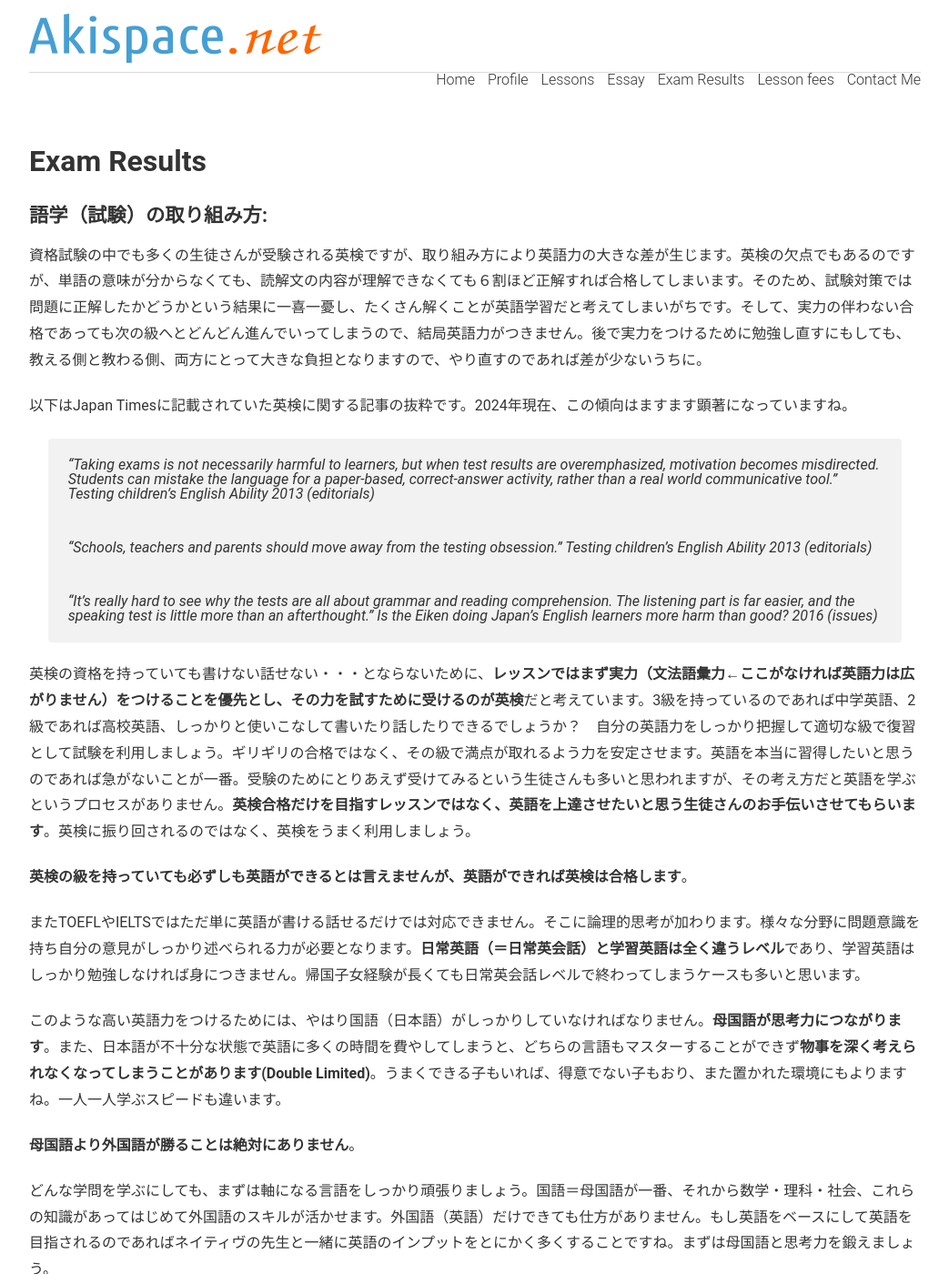
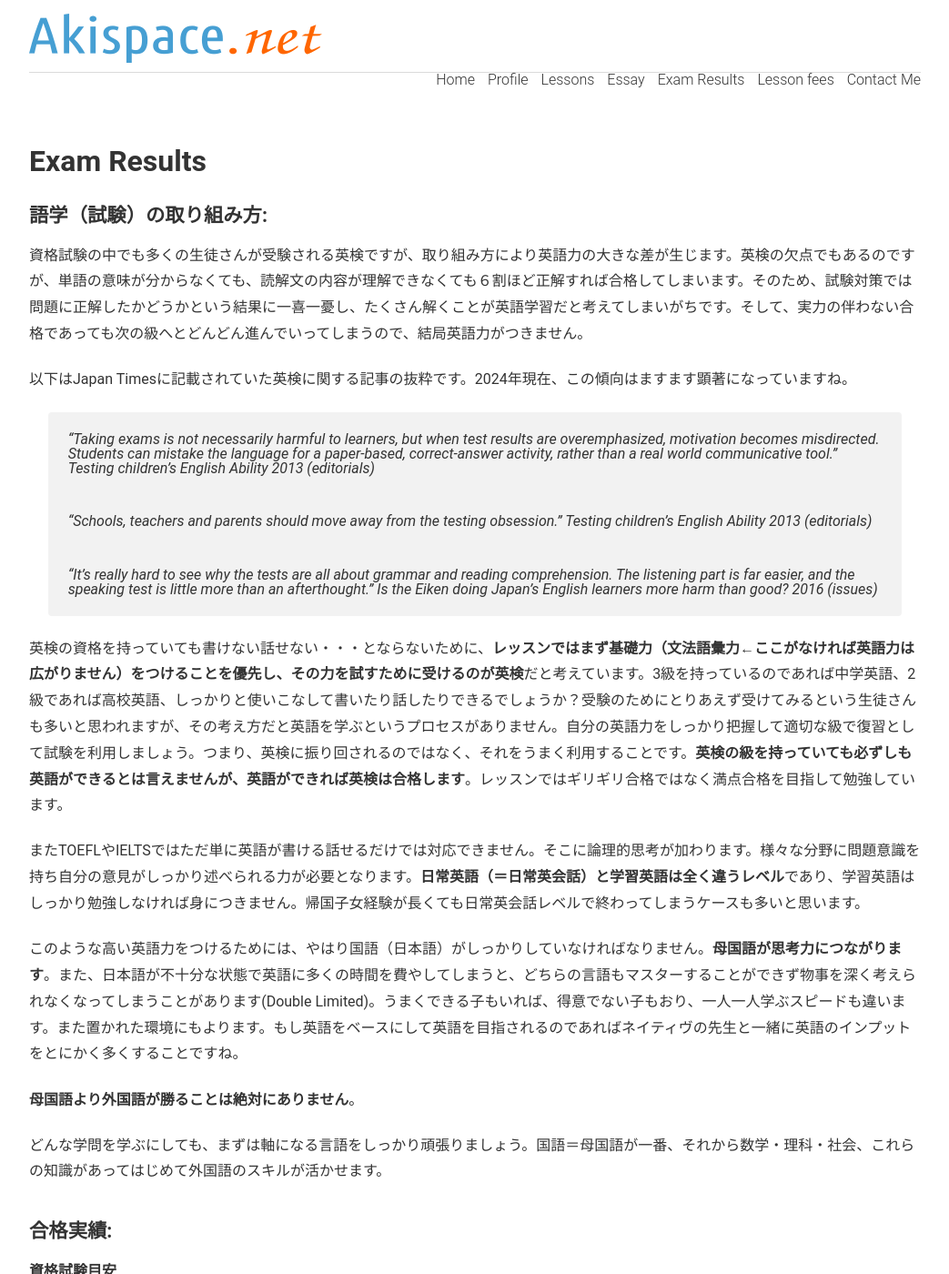
Before and after one commit to phocean/akispace, a Jekyll site: the page built from exam_results.md, in a window 1280 px wide and 1400 px high. Shown: the whole window at 91% size, without its empty margins (118-1161 px from the left). Built offline with Jekyll 4.4.1, drawn with Linux system fonts in a browser that asks for light colours.

Commit message:
Update exam_results.md

```diff
--- a/exam_results.md
+++ b/exam_results.md
@@ -10,7 +10,7 @@
 
 <h4>語学（試験）の取り組み方:</h4>
 
-資格試験の中でも多くの生徒さんが受験される英検ですが、取り組み方により英語力の大きな差が生じます。英検の欠点でもあるのですが、単語の意味が分からなくても、読解文の内容が理解できなくても６割ほど正解すれば合格してしまいます。そのため、試験対策では問題に正解したかどうかという結果に一喜一憂し、たくさん解くことが英語学習だと考えてしまいがちです。そして、実力の伴わない合格であっても次の級へとどんどん進んでいってしまうので、結局英語力がつきません。後で実力をつけるために勉強し直すにもしても、教える側と教わる側、両方にとって大きな負担となりますので、やり直すのであれば差が少ないうちに。
+資格試験の中でも多くの生徒さんが受験される英検ですが、取り組み方により英語力の大きな差が生じます。英検の欠点でもあるのですが、単語の意味が分からなくても、読解文の内容が理解できなくても６割ほど正解すれば合格してしまいます。そのため、試験対策では問題に正解したかどうかという結果に一喜一憂し、たくさん解くことが英語学習だと考えてしまいがちです。そして、実力の伴わない合格であっても次の級へとどんどん進んでいってしまうので、結局英語力がつきません。
 
 以下はJapan Timesに記載されていた英検に関する記事の抜粋です。2024年現在、この傾向はますます顕著になっていますね。
 
@@ -20,17 +20,15 @@
 >
 > "It's really hard to see why the tests are all about grammar and reading comprehension. The listening part is far easier, and the speaking test is little more than an afterthought." Is the Eiken doing Japan's English learners more harm than good? 2016 (issues)
 
-英検の資格を持っていても書けない話せない・・・とならないために、<strong>レッスンではまず実力（文法語彙力←ここがなければ英語力は広がりません）をつけることを優先とし、その力を試すために受けるのが英検</strong>だと考えています。3級を持っているのであれば中学英語、2級であれば高校英語、しっかりと使いこなして書いたり話したりできるでしょうか？　自分の英語力をしっかり把握して適切な級で復習として試験を利用しましょう。ギリギリの合格ではなく、その級で満点が取れるよう力を安定させます。英語を本当に習得したいと思うのであれば急がないことが一番。受験のためにとりあえず受けてみるという生徒さんも多いと思われますが、その考え方だと英語を学ぶというプロセスがありません。**英検合格だけを目指すレッスンではなく、英語を上達させたいと思う生徒さんのお手伝いさせてもらいます**。英検に振り回されるのではなく、英検をうまく利用しましょう。
-
-**英検の級を持っていても必ずしも英語ができるとは言えませんが、英語ができれば英検は合格します**。
+英検の資格を持っていても書けない話せない・・・とならないために、<strong>レッスンではまず基礎力（文法語彙力←ここがなければ英語力は広がりません）をつけることを優先し、その力を試すために受けるのが英検</strong>だと考えています。3級を持っているのであれば中学英語、2級であれば高校英語、しっかりと使いこなして書いたり話したりできるでしょうか？受験のためにとりあえず受けてみるという生徒さんも多いと思われますが、その考え方だと英語を学ぶというプロセスがありません。自分の英語力をしっかり把握して適切な級で復習として試験を利用しましょう。つまり、英検に振り回されるのではなく、それをうまく利用することです。**英検の級を持っていても必ずしも英語ができるとは言えませんが、英語ができれば英検は合格します**。レッスンではギリギリ合格ではなく満点合格を目指して勉強しています。
 
 またTOEFLやIELTSではただ単に英語が書ける話せるだけでは対応できません。そこに論理的思考が加わります。様々な分野に問題意識を持ち自分の意見がしっかり述べられる力が必要となります。**日常英語（＝日常英会話）と学習英語は全く違うレベル**であり、学習英語はしっかり勉強しなければ身につきません。帰国子女経験が長くても日常英会話レベルで終わってしまうケースも多いと思います。
 
-このような高い英語力をつけるためには、やはり国語（日本語）がしっかりしていなければなりません。**母国語が思考力につながります**。また、日本語が不十分な状態で英語に多くの時間を費やしてしまうと、どちらの言語もマスターすることができず**物事を深く考えられなくなってしまうことがあります(Double Limited)**。うまくできる子もいれば、得意でない子もおり、また置かれた環境にもよりますね。一人一人学ぶスピードも違います。
+このような高い英語力をつけるためには、やはり国語（日本語）がしっかりしていなければなりません。**母国語が思考力につながります**。また、日本語が不十分な状態で英語に多くの時間を費やしてしまうと、どちらの言語もマスターすることができず物事を深く考えられなくなってしまうことがあります(Double Limited)。うまくできる子もいれば、得意でない子もおり、一人一人学ぶスピードも違います。また置かれた環境にもよります。もし英語をベースにして英語を目指されるのであればネイティヴの先生と一緒に英語のインプットをとにかく多くすることですね。
 
 **母国語より外国語が勝ることは絶対にありません**。
 
-どんな学問を学ぶにしても、まずは軸になる言語をしっかり頑張りましょう。国語＝母国語が一番、それから数学・理科・社会、これらの知識があってはじめて外国語のスキルが活かせます。外国語（英語）だけできても仕方がありません。もし英語をベースにして英語を目指されるのであればネイティヴの先生と一緒に英語のインプットをとにかく多くすることですね。まずは母国語と思考力を鍛えましょう。
+どんな学問を学ぶにしても、まずは軸になる言語をしっかり頑張りましょう。国語＝母国語が一番、それから数学・理科・社会、これらの知識があってはじめて外国語のスキルが活かせます。
 
 <h4>合格実績:</h4>
 
```
